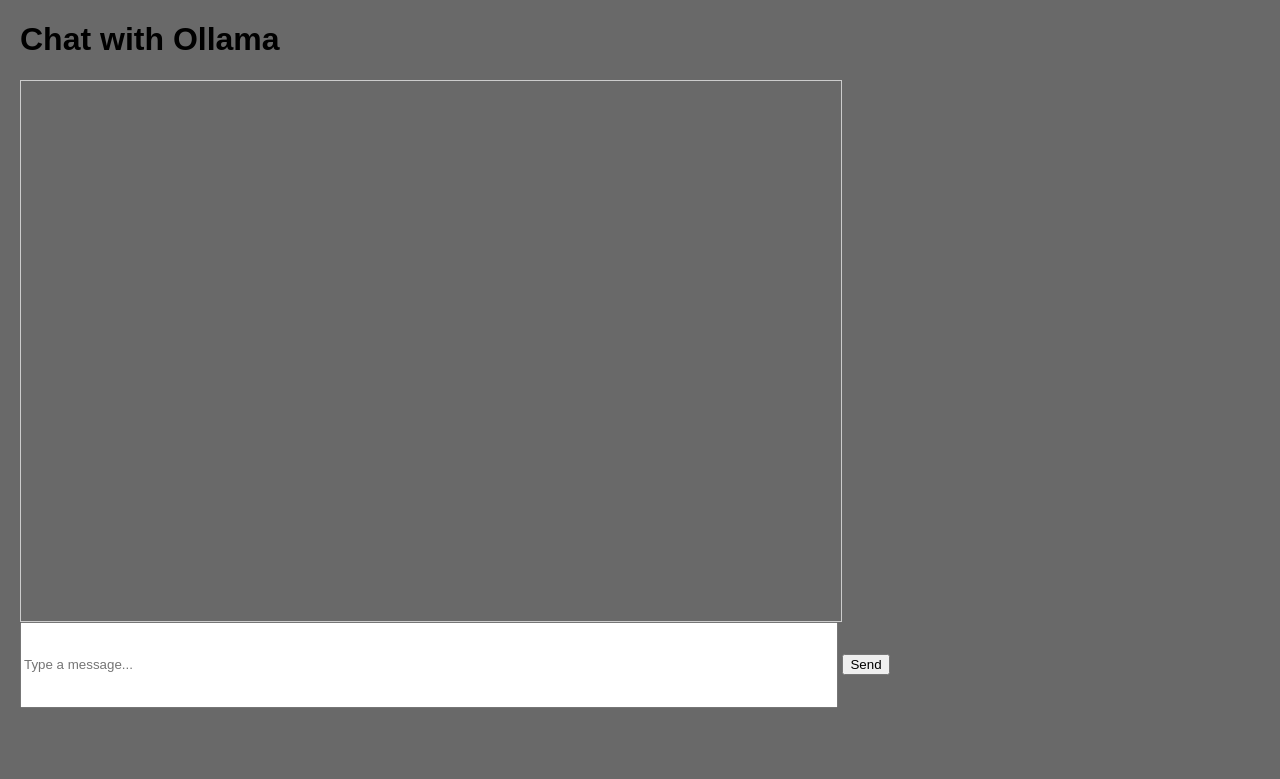
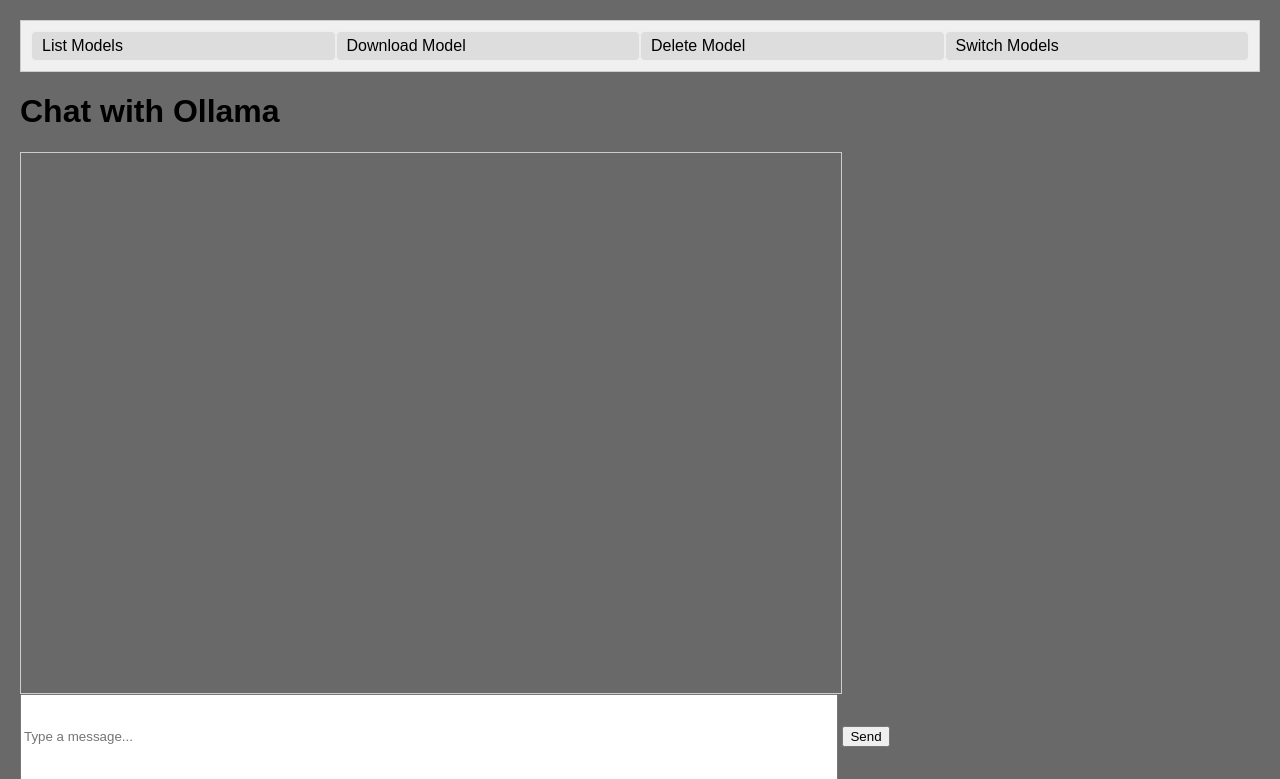
Before and after one commit to cas1m1r/Morpheus, a Flask app: page / in a window 1280 px wide. Shown: the top 779 px of the page. Run offline with Flask 3, Linux system fonts and the light colour scheme; some libraries are stand-ins or nearby versions.

Commit message:
Add files via upload

````diff
--- a/aiui/chat.py
+++ b/aiui/chat.py
@@ -1,22 +1,25 @@
-import os
-
 from flask import Flask, render_template, request, jsonify
 import requests, json, markdown,time
 from datetime import datetime
 from dotenv import load_dotenv
+from api import *
+import os
+
+# spinup flask
 app = Flask(__name__)
-
+# Create record of the conversation
 now = datetime.now()
 logfile = f'conversation_{now.month}-{now.day}-{now.year}-{now.hour}.md'
 
+load_dotenv()
+api_url = os.environ['URL']
+
 
 # Function to call Ollama API (example function)
-def call_ollama_api(text):
-    # Replace this with your actual API endpoint
-    api_url = "http://192.168.8.203:11434/api/chat"
+def call_ollama_api(text, api_url):
     # Set up the headers and data for the request
     headers = {'Content-Type': 'application/json',}
-    data = {"model": "gemma3:4b","messages":[{"role":"user","content":text}]}
+    data = {"model": "gemma3:4b", "messages": [{"role": "user", "content": text}]}
     # make the request
     try:
         response = requests.post(api_url, json=data, headers=headers)
@@ -31,8 +34,6 @@ def call_ollama_api(text):
 
 
 def send_ollama_image(data):
-    load_dotenv()
-    api_url = os.environ['URL']
     # Set up the headers and data for the request
     headers = {'Content-Type': 'application/json', }
     data = {"model": "gemma3:4b",
@@ -55,8 +56,9 @@ def send_ollama_image(data):
 def submit():
     tstamp1 = time.ctime()
     user_message = request.form.get('user_input')
-    bot_response = call_ollama_api(user_message)
-    msg_md = markdown.markdown(bot_response)
+    client = setup_client(api_url)
+    bot_response = ask_model(client,'gemma3:4b',user_message)
+    msg_md = markdown.markdown(bot_response['message']['content'])
     tstamp2 = time.ctime()
     reply_content = f' [{tstamp2}] **Response:**\n```html\n<html>{msg_md}\n</html>```'
     # append conversation data to logfile
@@ -81,10 +83,23 @@ def index():
     return render_template('index.html', user_message=user_message, bot_response=bot_response)
 
 
+@app.route('/models', methods=['GET'])
+def display_models():
+    client = setup_client(api_url)
+    models = list_models(client)
+    return render_template('models.html', models=models)
+
+
+# TODO: make get-model method (download new models)
+# TODO: make delete model method
+# TODO: make switch model method (one being used for chat)
+# TODO: Fix Image Upload functionality
+
+
 if __name__ == '__main__':
     # create logfile
-    with open(logfile,'w') as f:
+    with open(logfile, 'w') as f:
         f.write(f'# Log Created\n')
     f.close()
     # run application
-    app.run(debug=True)
+    app.run()
--- a/aiui/templates/index.html
+++ b/aiui/templates/index.html
@@ -28,9 +28,50 @@
             background-color: #d1e8ff;
         }
         .markdown-body { padding: 30px; }
+        .dashboard-bar {
+          display: flex;
+          background-color: #f0f0f0;
+          padding: 10px;
+          border: 1px solid #ccc;
+          margin-bottom: 10px;
+        }
+
+        .bar-item {
+          flex: 1;
+          background-color: #ddd;
+          border: 1px solid #eee;
+          padding: 5px 10px;
+          cursor: pointer;
+          border-radius: 5px;
+        }
+
+        .bar-item:hover {
+          background-color: #e0e0e0;
+        }
     </style>
 </head>
 <body>
+
+  <div class="dashboard-bar">
+    <div class="bar-item" onclick="goToPage('http://127.0.0.1:5000/models')">
+      List Models
+    </div>
+    <div class="bar-item" onclick="goToPage('http://127.0.0.1:5000/get-model')">
+      Download Model
+    </div>
+    <div class="bar-item" onclick="goToPage('http://127.0.0.1:5000/delete-model')">
+      Delete Model
+    </div>
+    <div class="bar-item" onclick="goToPage('http://127.0.0.1:5000/switch-model')">
+      Switch Models
+    </div>
+  </div>
+
+  <script>
+    function goToPage(url) {
+      window.location.href = url;
+    }
+  </script>
 
 <h1>Chat with Ollama</h1>
 
````
Also changed, not shown: aiui/templates/models.html (added, +19 -0 lines).
